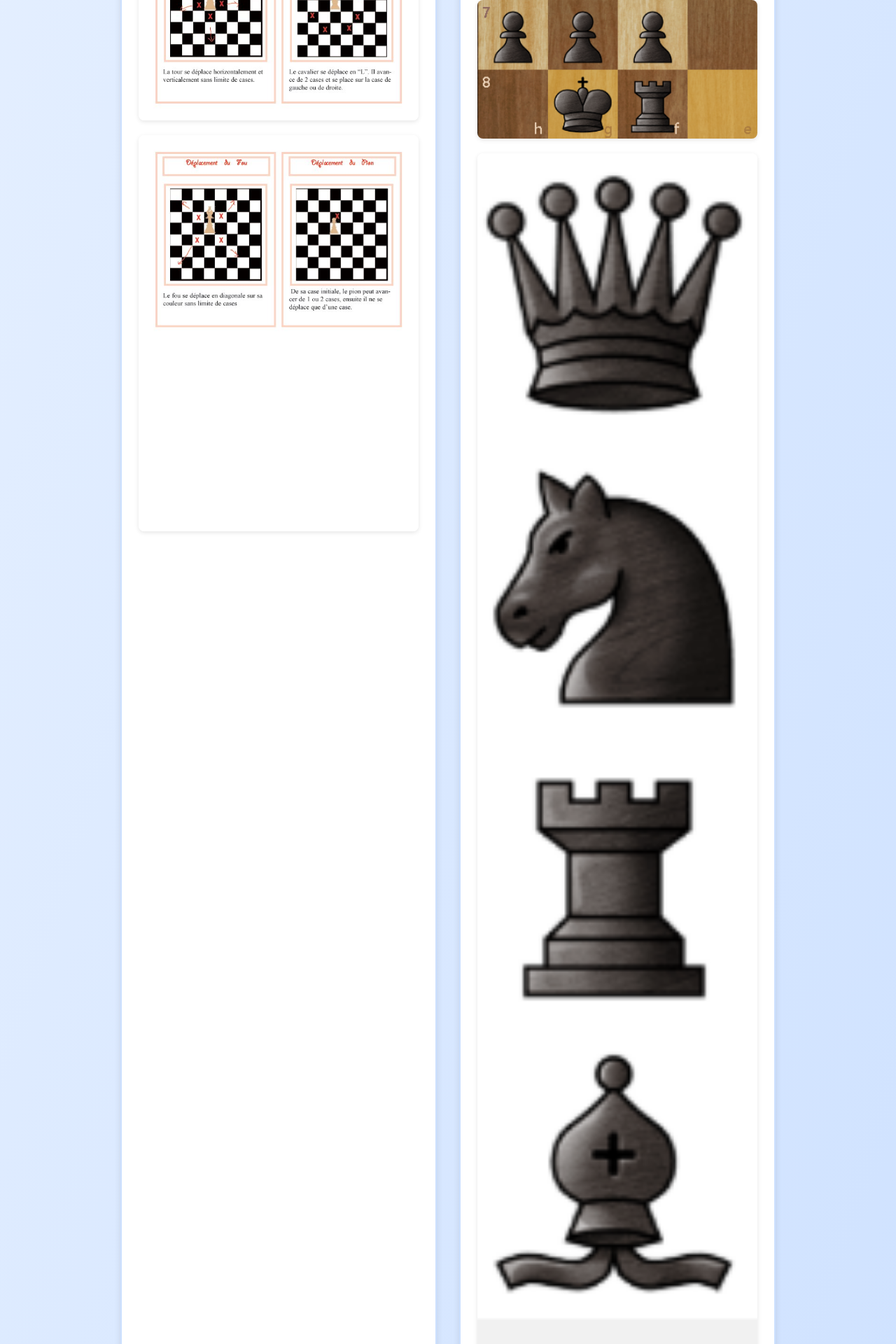
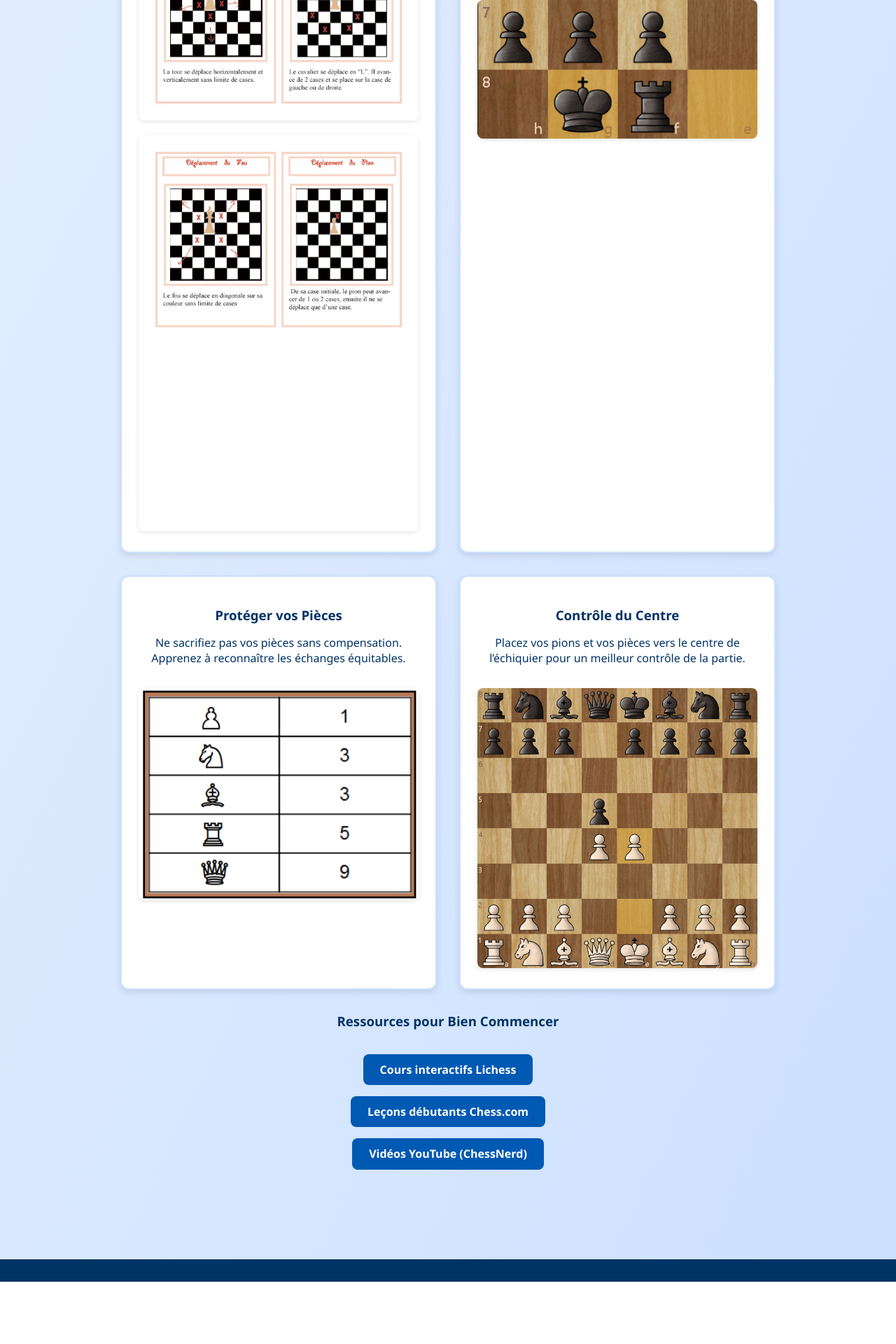
Before and after one commit to ordinalcyber/site, a Flask app: page /debutant in a window 1280 px wide. Shown: the part 866-2786 px from the top of the page at 70% size. After the commit the page ends 2697 px from the top, so only its background shows below. Run offline with Flask 3, Linux system fonts and the light colour scheme; some libraries are stand-ins or nearby versions.

Commit message:
Update debutant.html

```diff
--- a/templates/debutant.html
+++ b/templates/debutant.html
@@ -22,7 +22,6 @@
         <p>Apprenez les notions clés : échec, échec et mat, roque, promotion du pion.</p>
         <img src="{{ url_for('static', filename='img/mat.png') }}" alt="Échec et mat" class="tip-img" style="width:100%; margin-top:1rem;">
         <img src="{{ url_for('static', filename='img/roque.png') }}" alt="Roque" class="tip-img" style="width:100%; margin-top:1rem;">
-        <img src="{{ url_for('static', filename='img/promotion.png') }}" alt="Promotion" class="tip-img" style="width:100%; margin-top:1rem;">
       </div>
 
       <div class="level-card">
```
